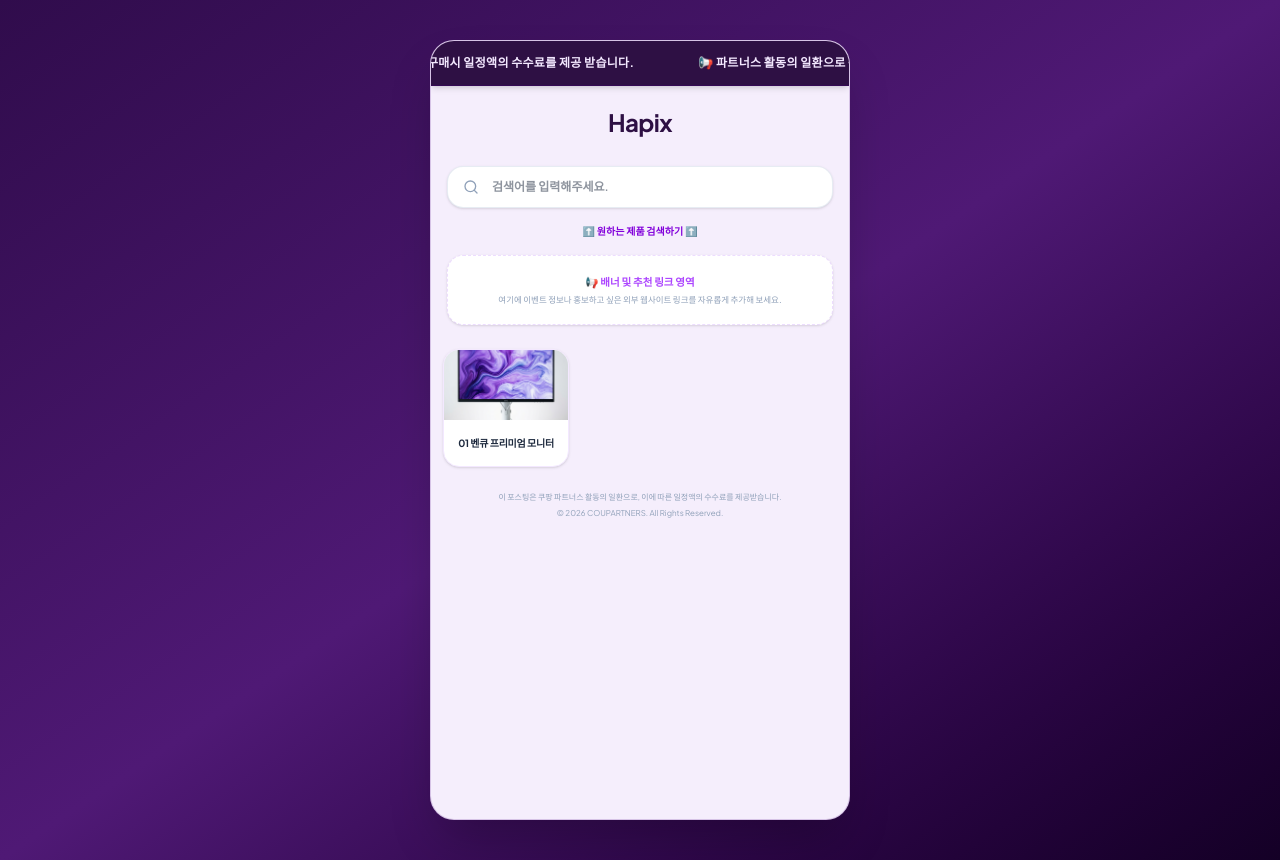
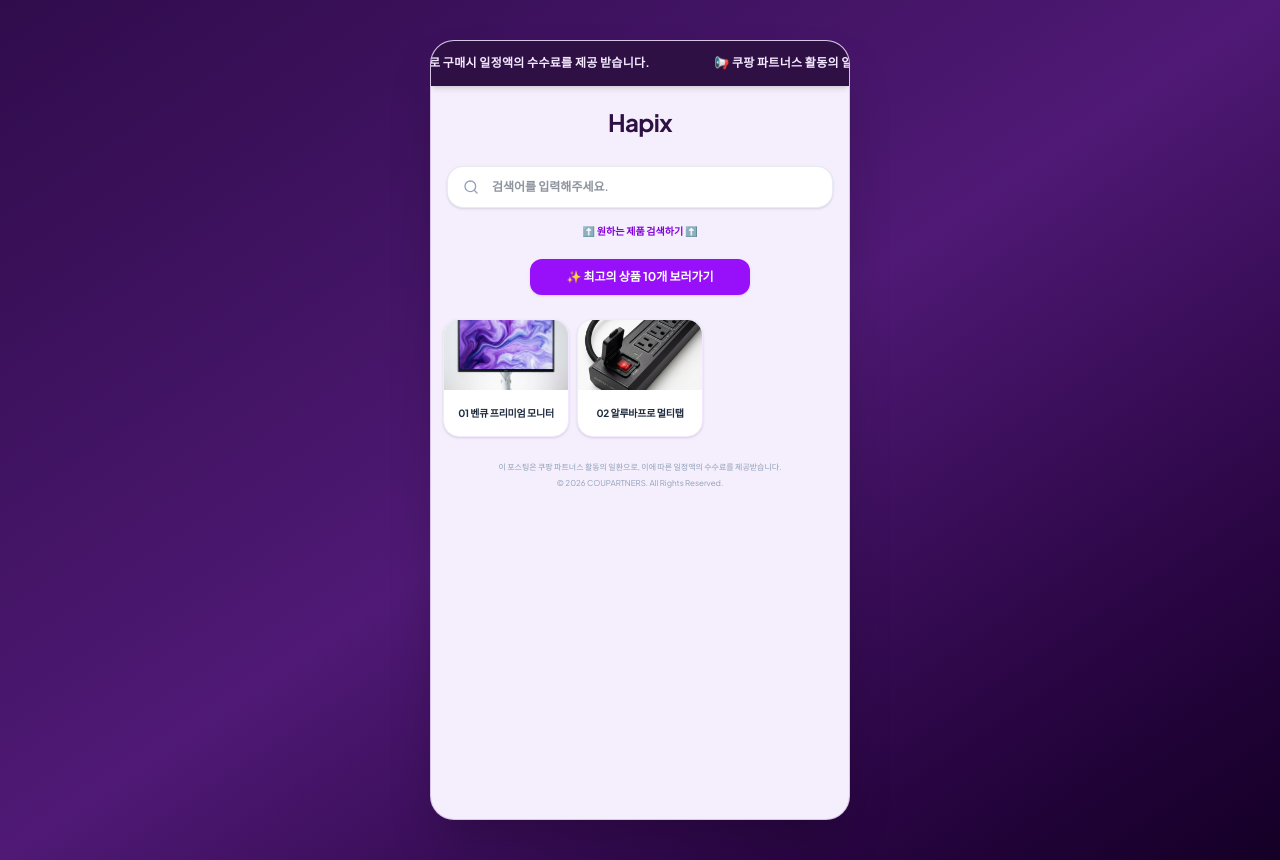
Before and after one commit to fkljcjz/sotre, a React (Vite) app: page / in a window 1280 px wide. Built offline with nearby package versions, Linux system fonts and the light colour scheme.

Commit message:
feat: add Alubar powerstrip and refactor default sync
Update product metadata sync logic to support multiple non-numeric default products and add the Alubar powerstrip to the default products list.

```diff
--- a/src/App.tsx
+++ b/src/App.tsx
@@ -70,29 +70,31 @@ export default function App() {
       }
     }
 
-    // Always guarantee the BenQ monitor product exists in the list and holds the latest default metadata
-    const benqFromDefaults = DEFAULT_PRODUCTS.find(p => p.id === 'benq_monitor');
-    if (benqFromDefaults) {
-      const hasBenq = loadedProducts.some(p => p.id === 'benq_monitor');
-      if (hasBenq) {
+    // Always guarantee custom non-numeric default products exist in the list and hold the latest default metadata
+    const nonNumericDefaults = DEFAULT_PRODUCTS.filter(p => isNaN(parseInt(p.id, 10)));
+
+    // We reverse it to maintain their original relative order when prepending
+    for (const defaultProduct of [...nonNumericDefaults].reverse()) {
+      const hasProduct = loadedProducts.some(p => p.id === defaultProduct.id);
+      if (hasProduct) {
         loadedProducts = loadedProducts.map(p => {
-          if (p.id === 'benq_monitor') {
+          if (p.id === defaultProduct.id) {
             return {
               ...p,
-              title: benqFromDefaults.title,
-              imageUrl: benqFromDefaults.imageUrl,
-              coupangUrl: benqFromDefaults.coupangUrl,
-              originalPrice: benqFromDefaults.originalPrice,
-              salePrice: benqFromDefaults.salePrice,
-              discountRate: benqFromDefaults.discountRate,
-              isRocket: benqFromDefaults.isRocket,
-              isBest: benqFromDefaults.isBest,
+              title: defaultProduct.title,
+              imageUrl: defaultProduct.imageUrl,
+              coupangUrl: defaultProduct.coupangUrl,
+              originalPrice: defaultProduct.originalPrice,
+              salePrice: defaultProduct.salePrice,
+              discountRate: defaultProduct.discountRate,
+              isRocket: defaultProduct.isRocket,
+              isBest: defaultProduct.isBest,
             };
           }
           return p;
         });
       } else {
-        loadedProducts = [benqFromDefaults, ...loadedProducts];
+        loadedProducts = [defaultProduct, ...loadedProducts];
       }
     }
     return loadedProducts;
@@ -712,12 +714,12 @@ export default function App() {
           <div className="w-full overflow-hidden relative flex">
             <div className="animate-marquee-seamless flex shrink-0 items-center">
               <span className="font-extrabold tracking-wide pr-16">
-                📢 파트너스 활동의 일환으로 구매시 일정액의 수수료를 제공 받습니다.
+                📢 쿠팡 파트너스 활동의 일환으로 구매시 일정액의 수수료를 제공 받습니다.
               </span>
             </div>
             <div className="animate-marquee-seamless flex shrink-0 items-center" aria-hidden="true">
               <span className="font-extrabold tracking-wide pr-16">
-                📢 파트너스 활동의 일환으로 구매시 일정액의 수수료를 제공 받습니다.
+                📢 쿠팡 파트너스 활동의 일환으로 구매시 일정액의 수수료를 제공 받습니다.
               </span>
             </div>
           </div>
@@ -765,18 +767,13 @@ export default function App() {
 
           {/* Special Custom Link/Banner Placeholder Box */}
           {!searchQuery && (
-            <div className="px-4 -mt-2">
-              <div
-                className="bg-white rounded-2xl p-3.5 border border-dashed border-purple-200/80 shadow-sm hover:shadow-md hover:border-purple-300 transition duration-300 flex flex-col items-center justify-center text-center cursor-pointer min-h-[70px]"
-                title="배너 및 커스텀 링크 영역"
+            <div className="px-4 -mt-1 flex justify-center">
+              <button
+                onClick={() => window.open('https://link.coupang.com/a/fnPPvTMbUy', '_blank', 'noopener,noreferrer')}
+                className="w-full max-w-[220px] bg-purple-600 hover:bg-purple-700 active:bg-purple-800 text-white text-xs font-bold py-2.5 px-4 rounded-xl transition-all duration-200 flex items-center justify-center gap-1.5 shadow-sm hover:shadow-md active:scale-[0.99] cursor-pointer"
               >
-                <span className="text-[10.5px] font-extrabold text-purple-500 flex items-center gap-1">
-                  📢 배너 및 추천 링크 영역
-                </span>
-                <span className="text-[8.5px] font-medium text-slate-400 mt-1">
-                  여기에 이벤트 정보나 홍보하고 싶은 외부 웹사이트 링크를 자유롭게 추가해 보세요.
-                </span>
-              </div>
+                <span>✨ 최고의 상품 10개 보러가기</span>
+              </button>
             </div>
           )}
 
--- a/src/data.ts
+++ b/src/data.ts
@@ -5,6 +5,7 @@
 
 import { Product } from './types';
 import benqMonitorImg from './assets/images/benq_monitor_1784038159423.jpg';
+import alubarPowerstripImg from './assets/images/alubar_powerstrip_1784398375144.jpg';
 
 export const DEFAULT_PRODUCTS: Product[] = [
   {
@@ -21,6 +22,21 @@ export const DEFAULT_PRODUCTS: Product[] = [
     isBest: true,
     tags: ['벤큐', '모니터', '시력보호', '가성비모니터', '사무용모니터'],
     createdAt: '2026-07-14T00:00:00Z'
+  },
+  {
+    id: 'alubar_powerstrip',
+    title: '02 알루바프로 멀티탭',
+    category: 'digital',
+    originalPrice: 45000,
+    salePrice: 35900,
+    discountRate: 20,
+    coupangUrl: 'https://link.coupang.com/a/fuEMWdH7f2',
+    imageUrl: alubarPowerstripImg,
+    description: '알루미늄 바디로 제작되어 탁월한 내구성과 세련된 안전성을 자랑하는 알루바프로 프리미엄 개별 멀티탭! 먼지 유입을 막아주고 오작동을 예방하는 개별 보호 커버 스위치가 탑재되어 화재 위험으로부터 소중한 기기를 안전하게 보호합니다. 세련된 매트 블랙 디자인으로 깔끔한 데스크테리어를 완성해보세요.',
+    isRocket: true,
+    isBest: true,
+    tags: ['알루바프로', '멀티탭', '안전멀티탭', '알루미늄멀티탭', '데스크테리어'],
+    createdAt: '2026-07-15T00:00:00Z'
   },
   {
     id: '1',
```
Also changed, not shown: src/assets/images/alubar_powerstrip_1784398375144.jpg (added).
